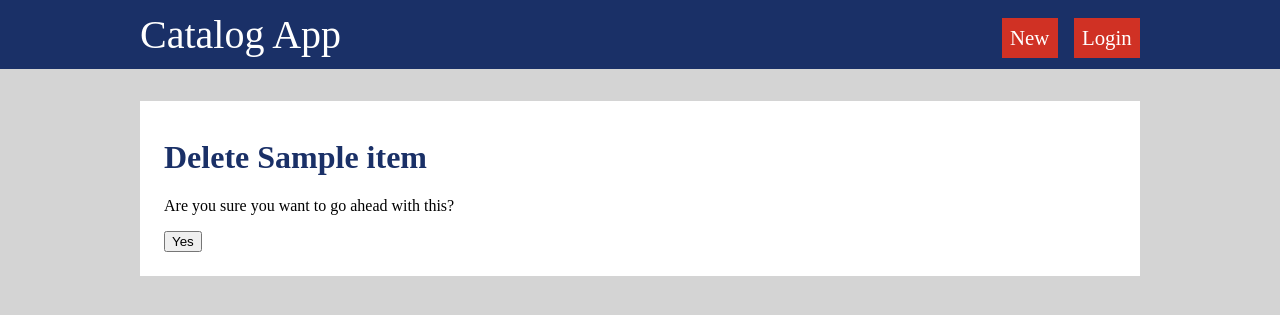
After one commit to aviaryan/ud-catalog, a Flask app: page /catalog/1/1/delete in a window 1280 px wide. The commit adds this page. Shown: the top 315 px of the page. Run offline with Flask 2, Linux system fonts and the light colour scheme; tables that the repository leaves empty hold one stand-in row (values such as "Sample post").

Commit message:
add delete item feature

```diff
--- /dev/null
+++ b/catalog/templates/item_delete.html
@@ -0,0 +1,10 @@
+{% extends "base.html" %}
+{% block content %}
+<h1>Delete {{ item.title }}</h1>
+<p>Are you sure you want to go ahead with this?</p>
+
+<form action="{{ target_url }}" method="POST">
+	<input type="submit" value="Yes">
+</form>
+
+{% endblock %}
--- a/catalog/templates/item_show.html
+++ b/catalog/templates/item_show.html
@@ -8,5 +8,8 @@
 <p>
 	{% set url = url_for('edit_item', category=item.category.name, item_id=item.id) %}
 	<a href='{{ url | replace("%20", "-") }}'>Edit</a>
+
+	{% set url = url_for('delete_item', category=item.category.name, item_id=item.id) %}
+	<a href='{{ url | replace("%20", "-") }}'>Delete</a>
 </p>
 {% endblock %}
--- a/catalog/views.py
+++ b/catalog/views.py
@@ -95,6 +95,21 @@ def save_item(item_id):
     return redirect(url_for('index'))
 
 
+@login_required
+@app.route('/catalog/<category>/<item_id>/delete', methods=['GET', 'POST'])
+def delete_item(category, item_id):
+    if request.method == 'GET':
+        item = Item.query.get(int(item_id))
+        return render_template(
+            'item_delete.html', item=item, target_url=url_for(
+                'delete_item', category=category, item_id=item.id
+            ))
+    else:
+        Item.query.filter(Item.id == int(item_id)).delete()
+        db.session.commit()
+        return redirect(url_for('index'))
+
+
 # ##########
 # AUTH VIEWS
 # ##########
```
